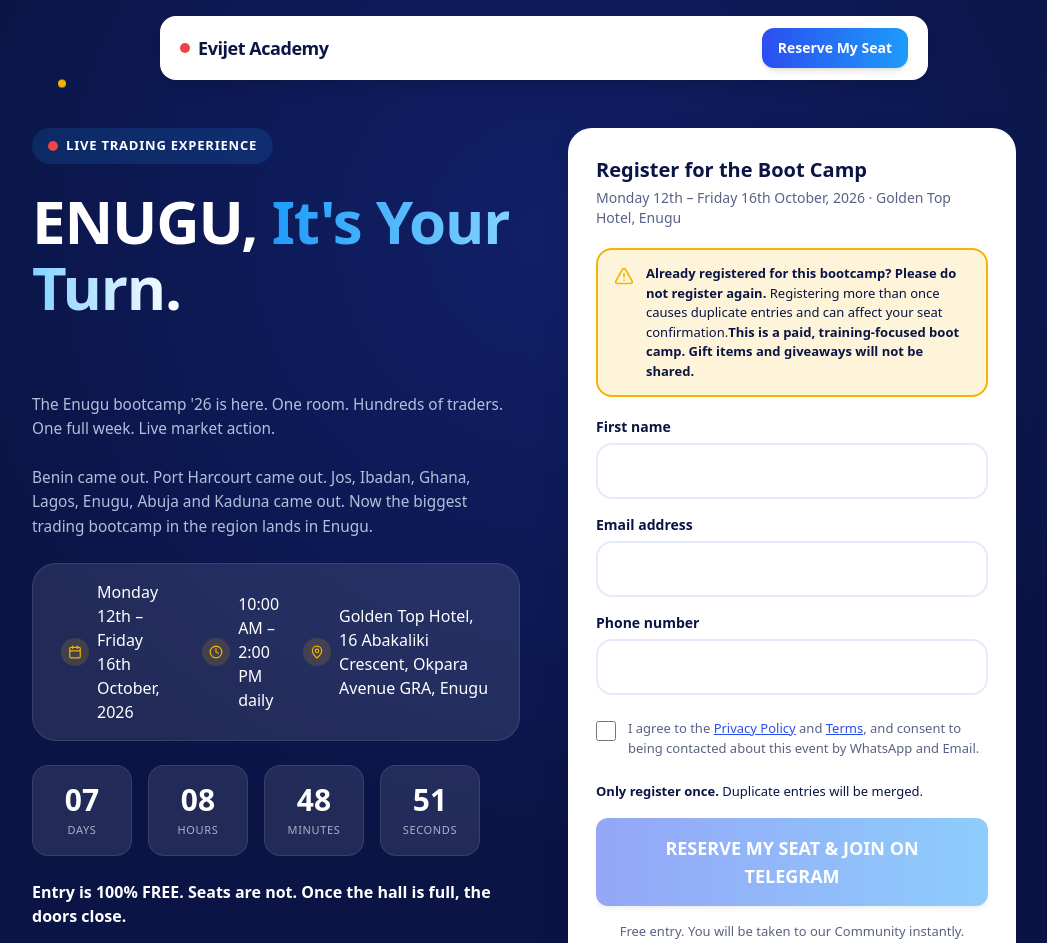
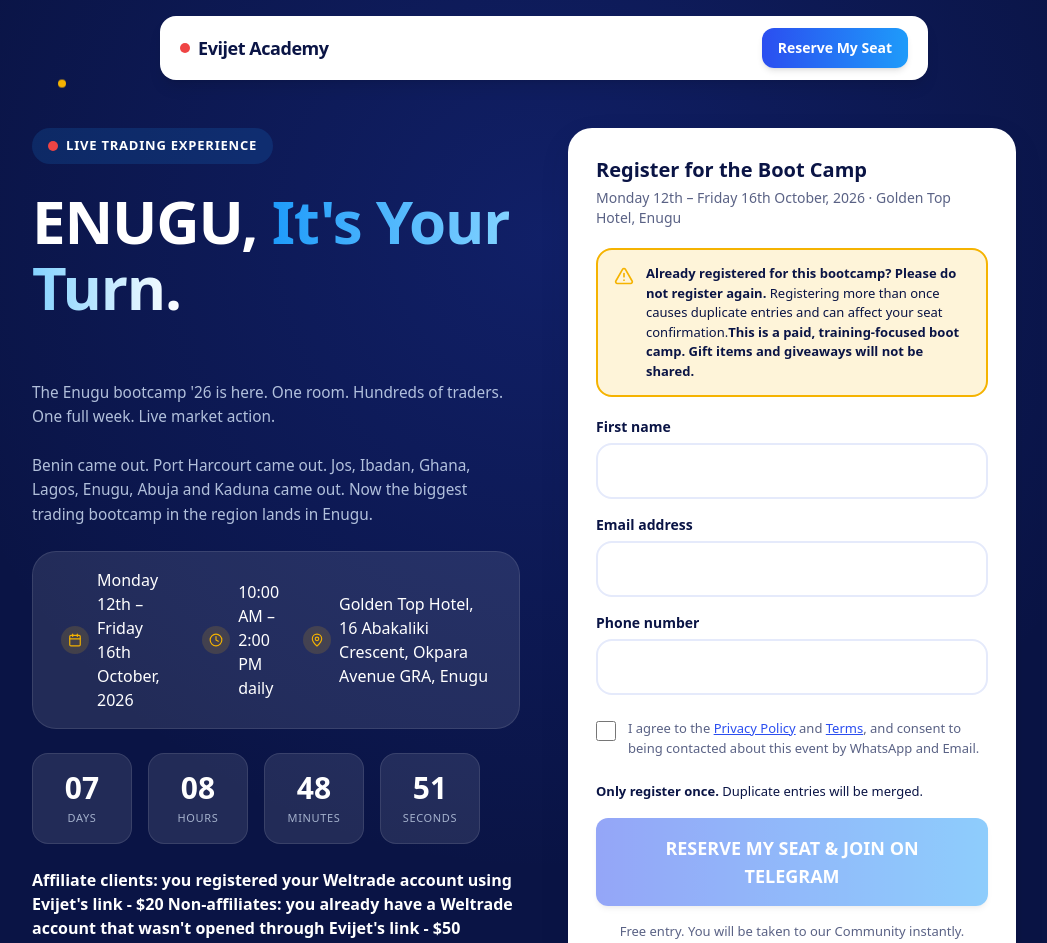
Before and after one commit to Krypton-Creation/evijet, a React (Vite) app: page / in a window 1280 px wide. Shown: the top 943 px of the page, without its empty margins (96-1143 px from the left). Built offline with nearby package versions, Linux system fonts and the light colour scheme; no server answers.

Commit message:
Update landing page text and button label

```diff
--- a/src/pages/LandingPage.tsx
+++ b/src/pages/LandingPage.tsx
@@ -87,7 +87,8 @@
               </div>
               <Countdown />
               <p className="text-white font-semibold">
-                Entry is 100% FREE. Seats are not. Once the hall is full, the doors close.
+                <span className="font-bold">Affiliate clients: you registered your Weltrade account using Evijet's link -	$20</span>{' '}
+                <span className="font-bold">Non-affiliates: you already have a Weltrade account that wasn't opened through Evijet's link - $50</span>{' '}
               </p>
             </div>
           </div>
@@ -206,7 +207,7 @@
               <DetailItem icon={Calendar} text="Monday 12th – Friday 16th October, 2026" dark />
               <DetailItem icon={Clock} text="10:00 AM – 2:00 PM daily" dark />
             </div>
-            <CtaButton scrollTo="hero-form">RESERVE MY FREE SEAT NOW &rarr;</CtaButton>
+            <CtaButton scrollTo="hero-form">REGISTER FOR THE BOOTCAMP NOW &rarr;</CtaButton>
             <p className="text-blue-100/60 text-sm">
               Paid Bootcamp. Limited seats. First come, first seated.
             </p>
```
